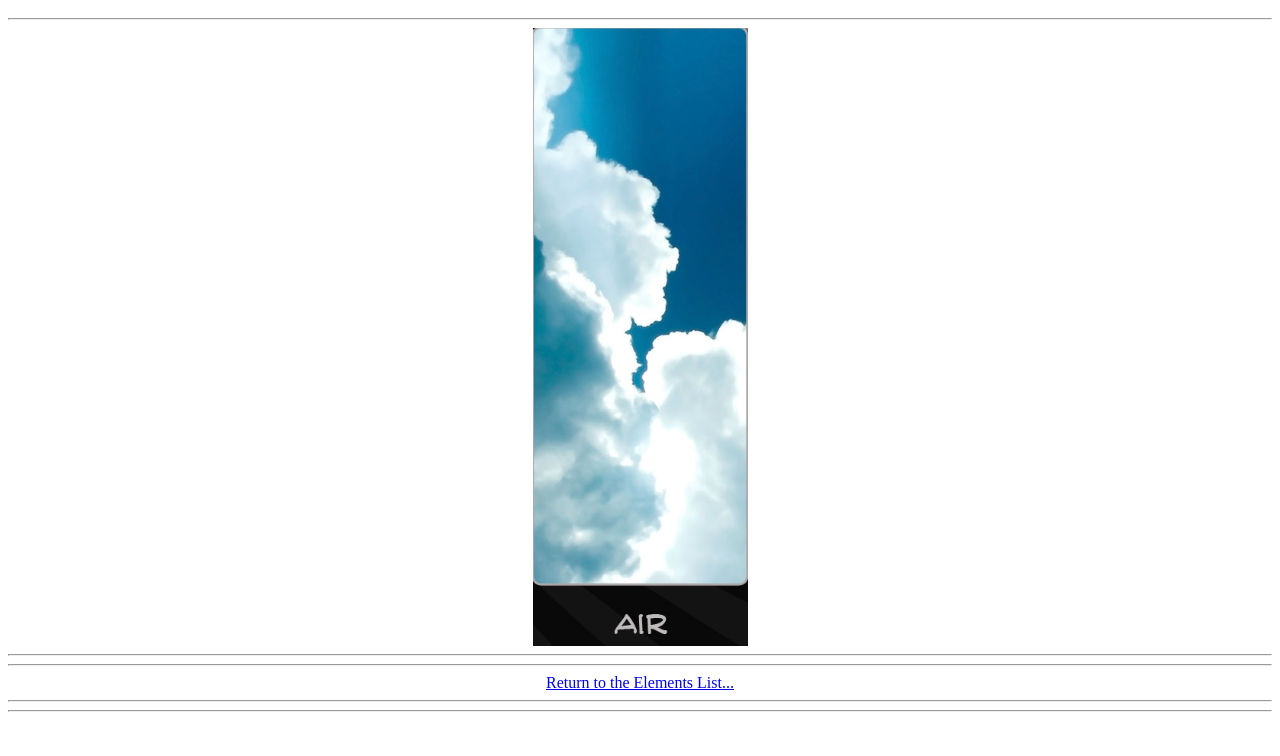
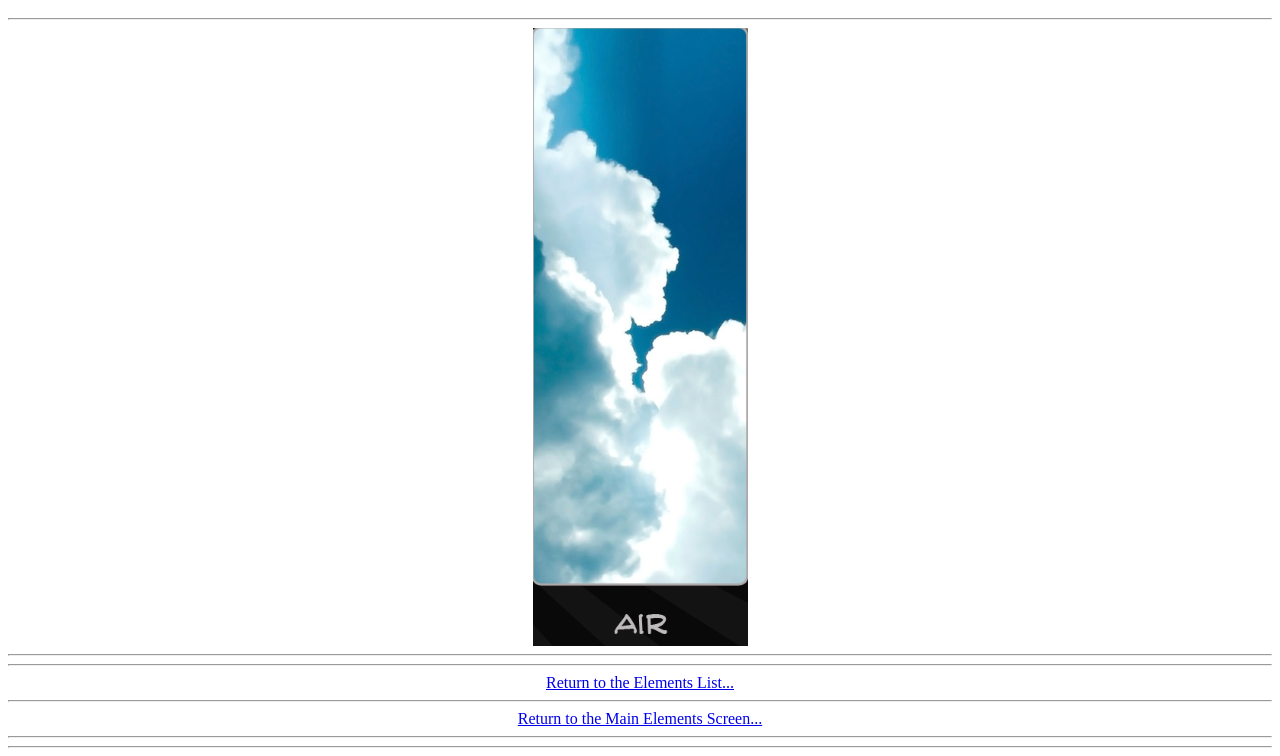
Before and after one commit to aljandals/Elemental2, a plain HTML site: page air.html in a window 1280 px wide. Shown: the part 48-804 px from the top of the page. Drawn offline with Linux system fonts and the light colour scheme.

Commit message:
fixed issues #6 #8 #9 #10

```diff
--- a/air.html
+++ b/air.html
@@ -14,7 +14,14 @@
 Return to the Elements List...
 </a>
 <hr>
+
+
+<a href="index.html">
+Return to the Main Elements Screen...
+</a>
 <hr>
+<hr>
+
 
 </center>
 
```
Also changed, not shown: earth.html (+7 -0 lines), fire.html (+6 -0 lines), water.html (+6 -0 lines).
